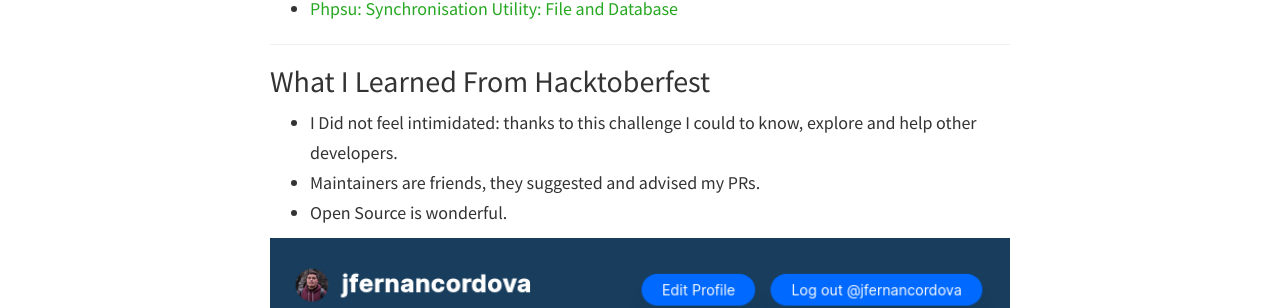
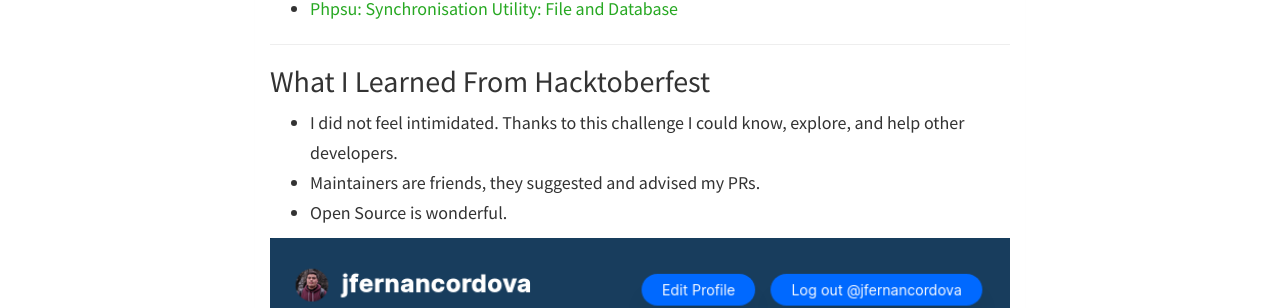
Before and after one commit to jfernancordova/jfernancordova.github.io, a Jekyll site: the page built from _posts/2020-10-25-my-first-hacktoberfest.md, in a window 1280 px wide. Shown: the part 571-879 px from the top of the page. Built offline with Jekyll 4.4.1, drawn with Linux system fonts in a browser that asks for light colours; nearby versions of some CDN libraries.

Commit message:
Fixes typos

```diff
--- a/_posts/2020-10-25-my-first-hacktoberfest.md
+++ b/_posts/2020-10-25-my-first-hacktoberfest.md
@@ -22,7 +22,7 @@ This is my first hacktoberfest, it was amazing, I'm glad to join to this great c
 
 ## What I Learned From Hacktoberfest
 
-* I Did not feel intimidated: thanks to this challenge I could to know, explore and help other developers.
+* I did not feel intimidated. Thanks to this challenge I could know, explore, and help other developers.
 * Maintainers are friends, they suggested and advised my PRs.
 * Open Source is wonderful.
 
```
